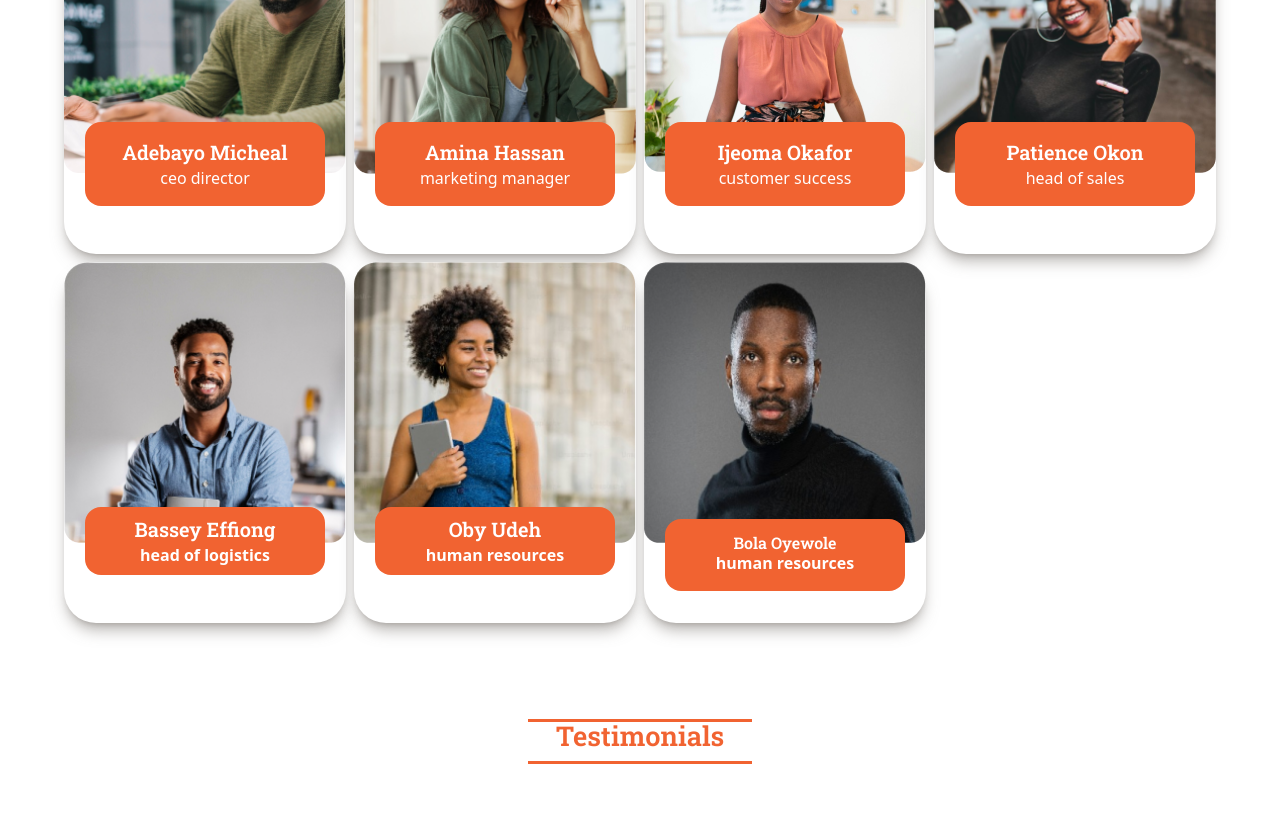
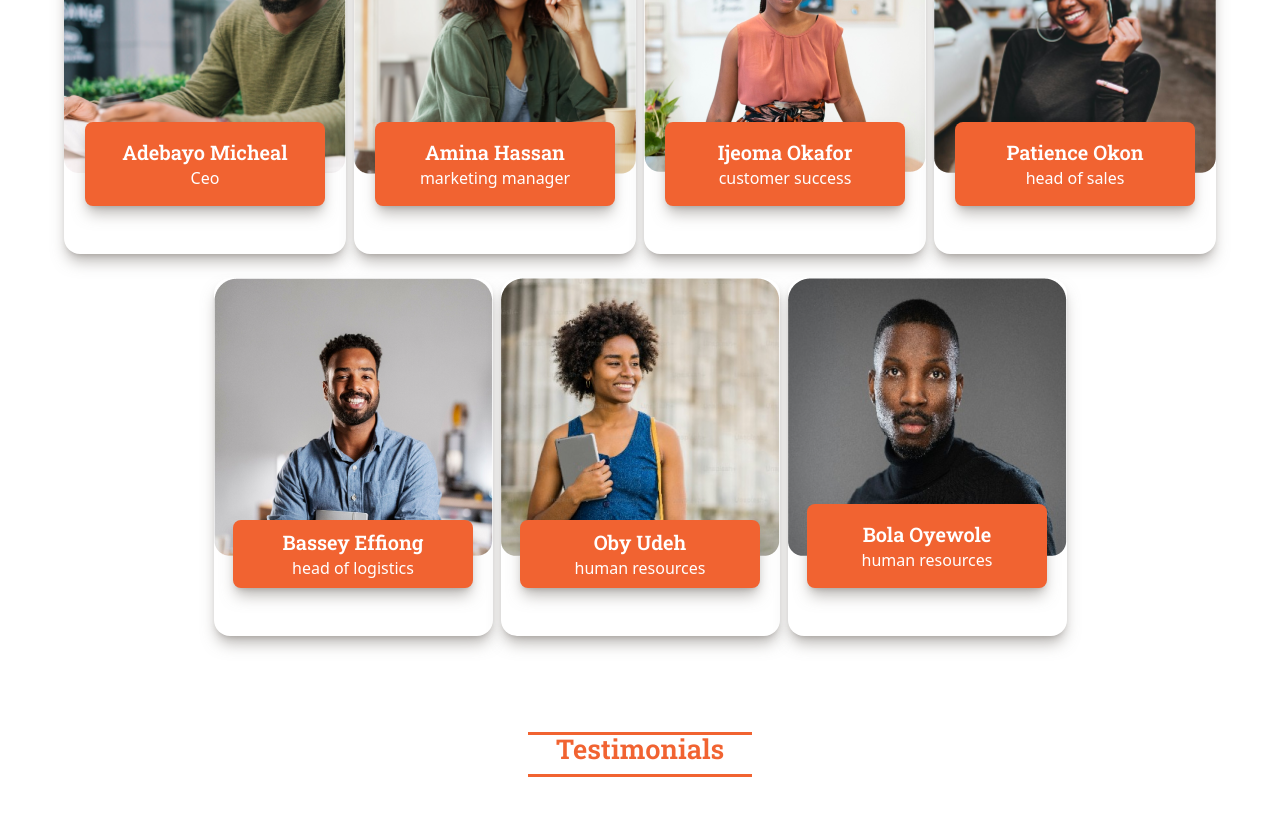
Before and after one commit to willybrown100/techeat, a React (Vite) app: page /about in a window 1280 px wide. Shown: the part 2780-3606 px from the top of the page. Built offline with nearby package versions, Linux system fonts and the light colour scheme.

Commit message:
Initial commit

```diff
--- a/src/features/aboutus/MeetOurTeam.jsx
+++ b/src/features/aboutus/MeetOurTeam.jsx
@@ -13,82 +13,88 @@ export default function MeetOurTeam() {
           <div className="w-[14rem] h-[0.2rem] hidden md:block bg-brand m-auto"></div>
         </div>
 
-        <div className="grid grid-cols-2 md:grid-cols-4 gap-2">
-          <div className="bg-white pb-[5rem] relative  shadow-lg shadow-stone-500/50 rounded-[2rem]">
+        <div className="grid grid-cols-2 md:grid-cols-4  justify-center gap-2">
+          <div className="bg-white  md:pb-[4rem] relative  shadow-lg shadow-stone-500/50 rounded-[1rem]">
             <div>
               <img src="/images/Rectangle 4269.png" alt="img" />
             </div>
-            <div className="bg-brand p-4 rounded-[1rem] w-[15rem] left-[50%] absolute text-center translate-x-[-50%] bottom-[3rem]">
-              <h4 className="font-semibold text-xl font-headings mb-0">
+            <div className="bg-brand p-1 md:p-4 rounded-[0.5rem] shadow-lg shadow-stone-500/50 md:w-[15rem] w-[9.2rem] left-[50%] absolute text-center translate-x-[-50%] bottom-[2rem] md:bottom-[3rem]">
+              <h4 className="font-semibold md:text-xl font-headings mb-0">
                 adebayo micheal
               </h4>
-              <p className=" mb-0">ceo director</p>
+              <p className=" mb-0 capitalize">ceo </p>
             </div>
           </div>
 
-          <div className="bg-white pb-[5rem] relative  shadow-lg shadow-stone-500/50 rounded-[2rem]">
+          <div className="bg-white pb-[3rem] md:pb-[5rem] relative  shadow-lg shadow-stone-500/50 rounded-[1rem]">
             <div>
               <img src="/images/Rectangle 4269 (1).png" alt="img" />
             </div>
-            <div className="bg-brand p-4 rounded-[1rem] w-[15rem]  left-[50%] absolute text-center translate-x-[-50%] bottom-[3rem]">
-              <h4 className="font-semibold text-xl mb-0 font-headings">
+            <div className="bg-brand p-1 shadow-lg shadow-stone-500/50 md:p-4 rounded-[0.5rem] w-[9.2rem] md:w-[15rem]  left-[50%] absolute text-center translate-x-[-50%] bottom-[2rem] md:bottom-[3rem]">
+              <h4 className="font-semibold md:text-xl mb-0 font-headings">
                 amina hassan
               </h4>
               <p className=" mb-0">marketing manager</p>
             </div>
           </div>
-          <div className="bg-white pb-[5rem] relative  shadow-lg shadow-stone-500/50 rounded-[2rem]">
+          <div className="bg-white md:pb-[5rem] pb-[3rem] relative  shadow-lg shadow-stone-500/50 rounded-[1rem]">
             <div>
               <img src="/images/Rectangle 4269 (2).png" alt="img" />
             </div>
-            <div className="bg-brand p-4 rounded-[1rem]  left-[50%] md:w-[15rem] w-[9rem]  absolute text-center translate-x-[-50%] bottom-[3rem]">
-              <h4 className="font-semibold font-headings mb-0 text-xl">
+            <div className="bg-brand p-1 md:p-4 rounded-[0.5rem] shadow-lg shadow-stone-500/50 left-[50%] md:w-[15rem] w-[9.2rem]  absolute text-center bottom-[2rem] translate-x-[-50%] md:bottom-[3rem]">
+              <h4 className="font-semibold font-headings mb-0 md:text-xl">
                 ijeoma okafor
               </h4>
               <p className=" mb-0">customer success</p>
             </div>
           </div>
-          <div className="bg-white pb-[5rem] relative  shadow-lg shadow-stone-500/50 rounded-[2rem]">
+          <div className="bg-white pb-[3rem] md:pb-[5rem] relative  shadow-lg shadow-stone-500/50 rounded-[1rem]">
             <div>
               <img src="/images/Rectangle 4269 (3).png" alt="img" />
             </div>
-            <div className="bg-brand p-4 rounded-[1rem]  left-[50%] md:w-[15rem] w-[9rem]  absolute text-center translate-x-[-50%] bottom-[3rem]">
-              <h4 className="font-semibold text-xl mb-0 font-headings">
+            <div className="bg-brand p-1 md:p-4 rounded-[0.5rem] shadow-lg shadow-stone-500/50 left-[50%] md:w-[15rem] w-[9.2rem]  absolute text-center translate-x-[-50%] bottom-[2rem] md:bottom-[3rem]">
+              <h4 className="font-semibold md:text-xl mb-0 font-headings">
                 patience okon
               </h4>
               <p className=" mb-0">head of sales</p>
             </div>
           </div>
-          <div className="bg-white pb-[5rem] relative  shadow-lg shadow-stone-500/50 rounded-[2rem]">
+        </div>
+
+        <div className="grid grid-cols-2 md:flex md:justify-center mt-6 md:items-center gap-2 ">
+          <div className="bg-white item md:pb-[5rem] pb:-[3rem] relative  shadow-lg shadow-stone-500/50 rounded-[1rem]">
             <div>
               <img src="/images/Rectangle 4269 (4).png" alt="img" />
             </div>
-            <div className="bg-brand p-2 rounded-[1rem]  left-[50%] md:w-[15rem] w-[9rem]  absolute text-center translate-x-[-50%] bottom-[3rem]">
-              <h4 className="font-semibold font-headings text-xl mb-0">
+            <div className="bg-brand p-1 md:p-2 rounded-[0.5rem] shadow-lg shadow-stone-500/50 left-[50%] md:w-[15rem] w-[9.2rem]  absolute text-center translate-x-[-50%] bottom-[2rem] md:bottom-[3rem]">
+              <h4 className="font-semibold font-headings md:text-xl mb-0">
                 bassey effiong
               </h4>
-              <p className="font-semibold mb-0">head of logistics</p>
+              <p className="mb-0">head of logistics</p>
             </div>
           </div>
-          <div className="bg-white pb-[5rem] relative  shadow-lg shadow-stone-500/50 rounded-[2rem]">
+
+          <div className="bg-white items md:pb-[5rem] pb-[3rem]  relative  shadow-lg shadow-stone-500/50 rounded-[1rem]">
             <div>
               <img src="/images/Rectangle 4269 (5).png" alt="img" />
             </div>
-            <div className="bg-brand p-2 rounded-[1rem]  left-[50%] absolute  md:w-[15rem] w-[9rem] text-center translate-x-[-50%] bottom-[3rem]">
-              <h4 className="font-semibold font-headings text-xl mb-0">
+            <div className="bg-brand p-1 md:p-2 rounded-[0.5rem] shadow-lg shadow-stone-500/50 left-[50%] absolute  md:w-[15rem] w-[9.2rem] text-center translate-x-[-50%] bottom-[2rem] md:bottom-[3rem]">
+              <h4 className="font-semibold font-headings md:text-xl mb-0">
                 oby udeh
               </h4>
-              <p className="font-semibold mb-0">human resources</p>
+              <p className=" mb-0">human resources</p>
             </div>
           </div>
 
-          <div className="bg-white pb-[5rem] relative  shadow-lg shadow-stone-500/50 rounded-[2rem]">
+          <div className="bg-white md:pb-[5rem] pb-[3rem] itemz relative  shadow-lg shadow-stone-500/50 rounded-[1rem]">
             <div>
               <img src="/images/Rectangle 4269 (6).png" alt="img" />
             </div>
-            <div className="bg-brand p-4 rounded-[1rem]  left-[50%] absolute md:w-[15rem] w-[9rem] text-center translate-x-[-50%] bottom-[2rem]">
-              <h4 className="font-semibold font-headings mb-0">bola oyewole</h4>
-              <p className="font-semibold mb-0">human resources</p>
+            <div className="bg-brand p-1 md:p-4 rounded-[0.5rem] shadow-lg shadow-stone-500/50 left-[50%] absolute md:w-[15rem] w-[9.2rem] text-center translate-x-[-50%] md:bottom-[3rem] bottom-[2rem]">
+              <h4 className="font-semibold font-headings md:text-xl mb-0">
+                bola oyewole
+              </h4>
+              <p className=" mb-0">human resources</p>
             </div>
           </div>
         </div>
--- a/src/features/aboutus/VisionandMission.jsx
+++ b/src/features/aboutus/VisionandMission.jsx
@@ -22,9 +22,9 @@ export default function VisionandMission() {
 
           <div className="flex flex-col">
             <div>
-              <h3 className="text-brand hidden md:block font-headings">
+              {/* <h3 className="text-brand hidden md:block font-headings">
                 vision statement
-              </h3>
+              </h3> */}
               <p className="font-body md:text-left my-2 text-center text-stone-300">
                 Empowering tech Studio students to satisfy their cravings and
                 supporting the Tech Studio community, one delicious bite at a
@@ -32,9 +32,9 @@ export default function VisionandMission() {
               </p>
             </div>
             <div>
-              <h3 className="text-brand font-headings hidden md:block ">
+              {/* <h3 className="text-brand font-headings hidden md:block ">
                 mission statement
-              </h3>
+              </h3> */}
               <p className="font-body text-center my-2 md:text-left text-stone-300">
                 {" "}
                 At TechEats, our mission is to revolutionize the way students
--- a/src/index.css
+++ b/src/index.css
@@ -2,94 +2,105 @@
 @tailwind components;
 @tailwind utilities;
 
-img{
+img {
   width: 100%;
 }
 
-
-*,::after,::before{
+*,
+::after,
+::before {
   margin: 0;
   box-sizing: border-box;
   padding: 0;
 }
 
-.active{
- color: #F16331 ;
- text-decoration: underline;
+.active {
+  color: #f16331;
+  text-decoration: underline;
 }
 
+/* .item,
+.items,
+.itemz {
 
-body{
+} */
 
+body {
   line-height: 1.5;
 
-color: white;
+  color: white;
   font-size: 0.875rem;
 }
 
-h1,h2,h3,h4{
+h1,
+h2,
+h3,
+h4 {
   letter-spacing: var(--spacing);
   text-transform: capitalize;
   line-height: 1.2;
   margin-bottom: 0.7rem;
 }
-h1{
+h1 {
   font-size: 3rem;
 }
-h2{
+h2 {
   font-size: 2rem;
 }
-h3{
+h3 {
   font-size: 1.2rem;
 }
-h4{
+h4 {
   font-size: 1rem;
 }
-p{
+p {
   margin-bottom: 1.2rem;
   max-width: 35rem;
 }
 
-a{
+a {
   text-decoration: none;
   list-style-type: none;
 }
-@media screen and (min-width:900px){
-  h1{
-    font-size:4rem ;
+@media screen and (min-width: 900px) {
+  h1 {
+    font-size: 4rem;
   }
-  h2{
-    font-size:3rem ;
+  h2 {
+    font-size: 3rem;
   }
-  h3{
-    font-size:2rem ;
+  h3 {
+    font-size: 2rem;
   }
-  h4{
-    font-size:1rem ;
-  }
-  body{
+  h4 {
     font-size: 1rem;
   }
-  h1,h2,h3,h4{
+  body {
+    font-size: 1rem;
+  }
+  h1,
+  h2,
+  h3,
+  h4 {
     line-height: 1;
   }
 }
 
-.aboutUs{
-  height: 50dvh ;
+.aboutUs {
+  height: 50dvh;
   background: linear-gradient(rgba(0, 0, 0, 0.5), rgba(0, 0, 0, 0.4)),
     url(/images/Herobg.png) center/cover no-repeat scroll;
 }
 
-@media screen and (min-width:768px){
-  .contactHeader{
-      height: 50dvh ;
+@media screen and (min-width: 768px) {
+  .contactHeader {
+    height: 50dvh;
     background: linear-gradient(rgba(0, 0, 0, 0.5), rgba(0, 0, 0, 0.4)),
       url(/public\images/pizza5.jpeg) center/cover no-repeat scroll;
   }
 }
-.signUp{
-  height: 90dvh ;
-    background: linear-gradient(rgba(0, 0, 0, 0.5), rgba(0, 0, 0, 0.4)),
-      url(/public\images/pizza1.webp) center/cover no-repeat scroll;
+.signUp {
+  height: 90dvh;
+  background: linear-gradient(rgba(0, 0, 0, 0.5), rgba(0, 0, 0, 0.4)),
+    url(/public\images/pizza1.webp) center/cover no-repeat scroll;
 }
```
